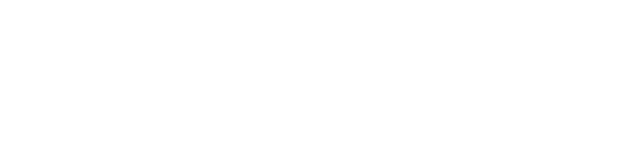
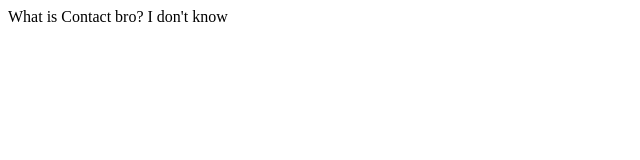
Before and after one commit to SulymanKhalil/Git-Course, a plain HTML site: page contact.html in a window 1280 px wide. Shown: the whole page, without its empty margins (0-640 px from the left). Drawn offline with Linux system fonts and the light colour scheme.

```diff
--- a/contact.html
+++ b/contact.html
@@ -6,6 +6,7 @@
     <title>Contact</title>
 </head>
 <body>
-
+    What is Contact bro?
+    I don't know
 </body>
 </html>
```
Also changed, not shown: 3 other files.
